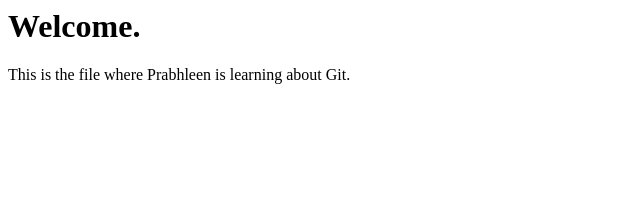
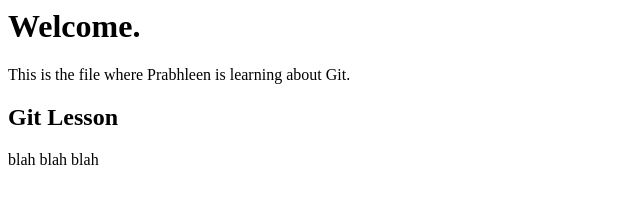
Before and after one commit to pkaurla/gitLesson, a plain HTML site: page index.html in a window 1280 px wide. Shown: the whole page, without its empty margins (0-640 px from the left). Drawn offline with Linux system fonts and the light colour scheme.

Commit message:
git lesson information

```diff
--- a/index.html
+++ b/index.html
@@ -1,11 +1,17 @@
 <html>
+
 <head>
 
 </head>
+
 <body>
     <h1>Welcome.</h1>
     <p>
         This is the file where Prabhleen is learning about Git.
     </p>
+
+    <h2>Git Lesson</h2>
+    <p>blah blah blah</p>
 </body>
+
 </html>
```
Lines whose indentation alone changed are shown as unchanged.
